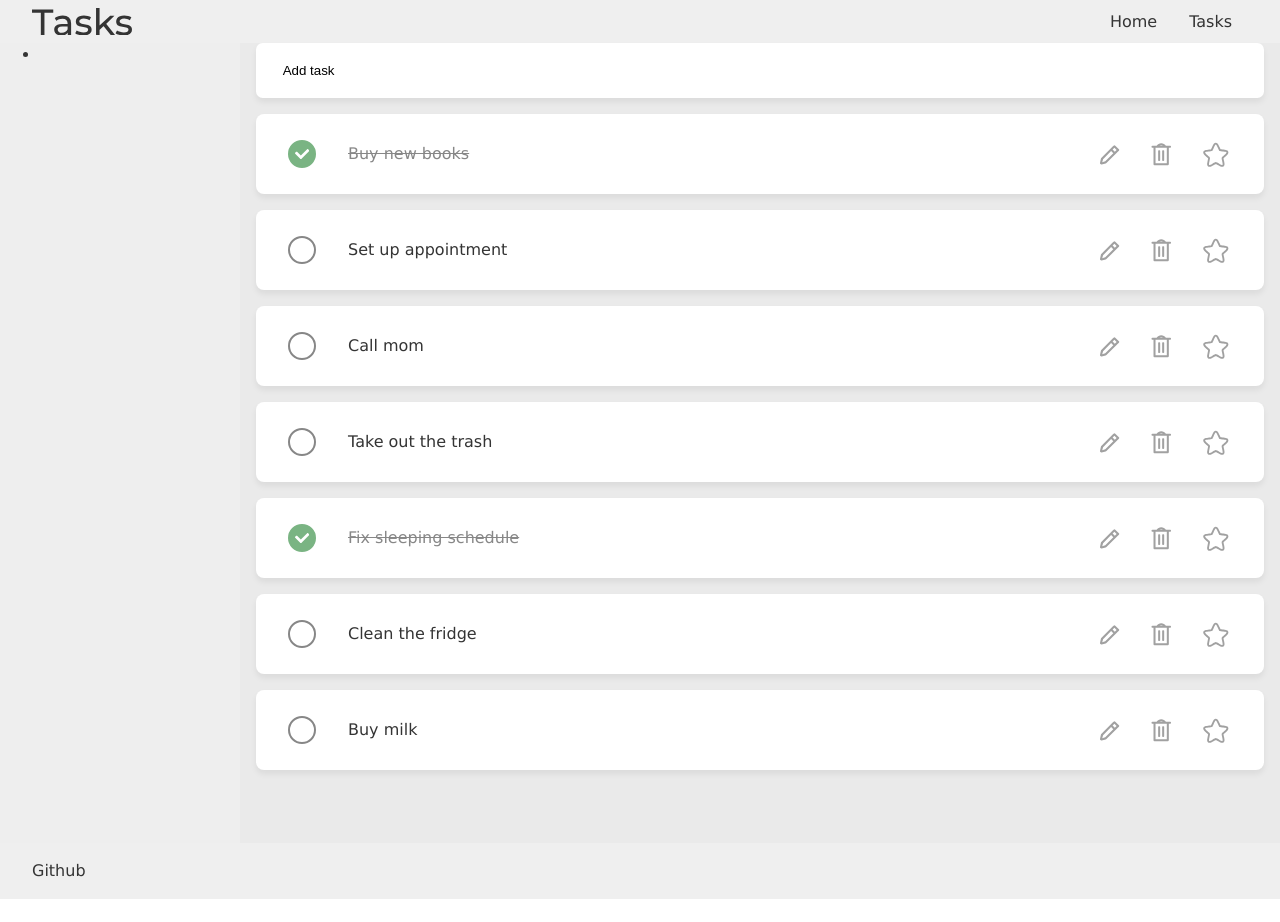
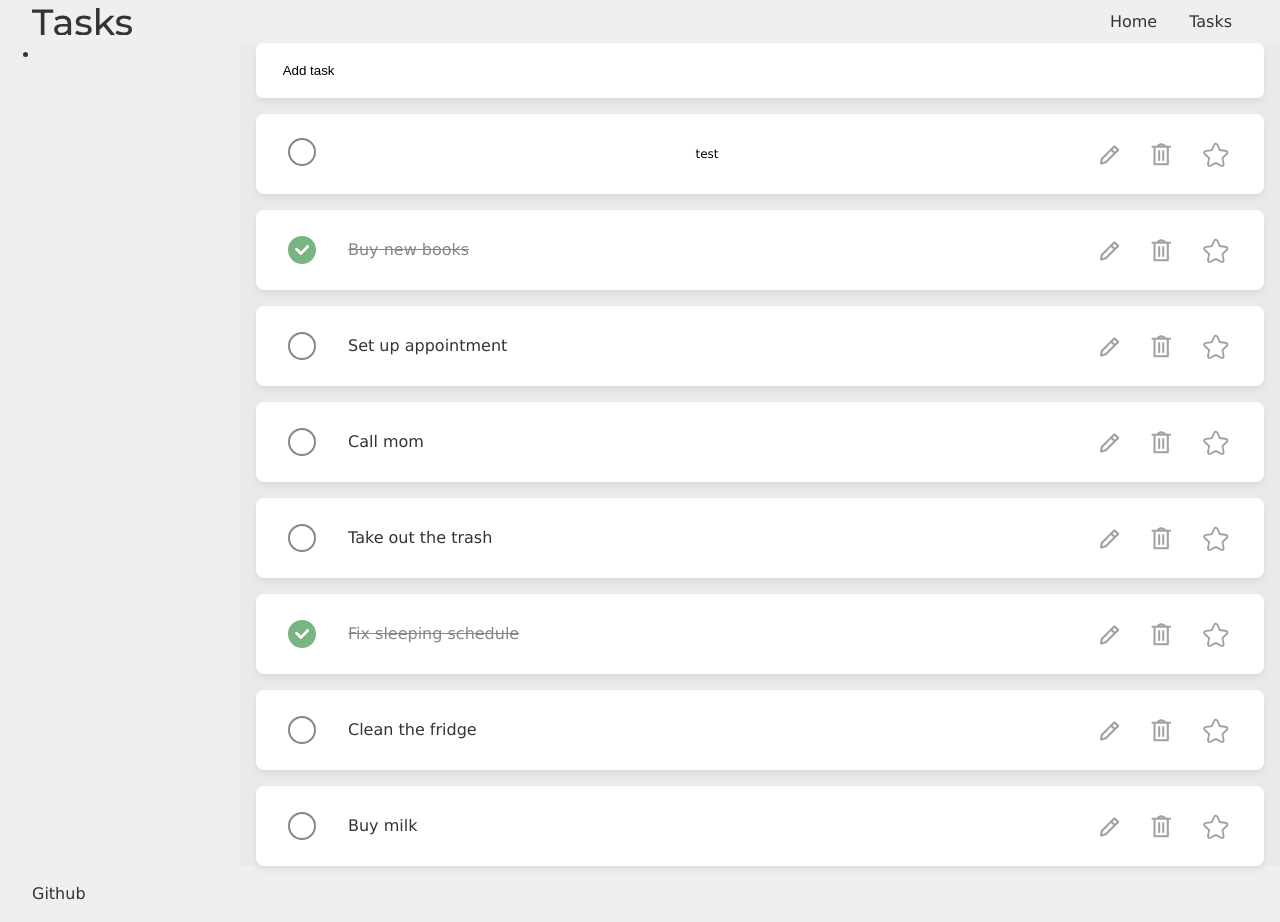
Before and after one commit to arthur-tsutiya/aplicacao-de-tarefas, a React (Create React App) app: page /tasks in a window 1280 px wide. Before the commit the page ends 899 px from the top, so only its background shows below. Built offline with nearby package versions, Linux system fonts and the light colour scheme.

Commit message:
Create first version of a expandable task component

```diff
--- a/src/components/Task.js
+++ b/src/components/Task.js
@@ -22,9 +22,7 @@ export default function Task({task, onTaskToggle, onEditClick, onTaskDelete, onT
                 <EditButton onClick={() => onEditClick(task.id)}/>
                 <DeleteButton onClick={() => onTaskDelete(task.id)} />
                 <StarButton onClick={() => onTaskImportanceToggle(task.id)} toggled={task.important}/>
-
             </div>
-
         </li>
 
     );
--- /dev/null
+++ b/src/components/TaskExpandable.css
@@ -0,0 +1,34 @@
+.task-expandable {
+    display: grid;
+    grid-template-rows: auto auto;
+    grid-template-columns: 1fr;
+}
+
+.task-expandable-visible {
+    grid-row: 1/2;
+    display: grid;
+    grid-template-columns: auto 1fr auto;
+    column-gap: 2em;
+}
+
+.task-expandable-hidden {
+    grid-row: 2/3;
+
+    display: grid;
+    grid-template-rows: 0fr;
+    opacity: 0;
+    transition: grid-template-rows .25s ease-in-out, opacity .25s ease-in-out;
+}
+
+.task-expandable.expanded .task-expandable-hidden {
+    grid-template-rows: 1fr;
+    opacity: 1;
+}
+
+.task-expandable-hidden-content {
+    overflow: hidden;
+}
+
+.task-expandable-hidden-content p {
+    min-height: 200px;
+}
--- /dev/null
+++ b/src/components/TaskExpandable.js
@@ -0,0 +1,44 @@
+import './TaskExpandable.css';
+import CheckmarkButton from './CheckmarkButton.js';
+import StarButton from './StarButton.js';
+import EditButton from './controls/EditButton.js';
+import DeleteButton from './controls/DeleteButton.js';
+import { useState} from 'react';
+
+export default function TaskExpandable({task, onTaskToggle, onEditClick, onTaskDelete, onTaskImportanceToggle}) {
+    const [expanded, setExpanded] = useState(false);
+
+
+    let taskClassName = "task-expandable card";
+    /*
+    if (task.done) {
+        taskClassName += " task-done";
+    }
+    if (task.important) {
+        taskClassName += " task-important";
+    }
+        */
+    if (expanded) {
+        taskClassName += " expanded";
+    }
+
+
+
+    return (
+        <li className={taskClassName}>
+            <div className="task-expandable-visible">
+                <CheckmarkButton onClick={() => {}} checked={task.done}/>
+                <button className="btn" onClick={() => setExpanded(c => !c)}><p className="task-title">{task.title}</p></button>
+                <div className="task-buttons">
+                    <EditButton onClick={() => onEditClick(task.id)}/>
+                    <DeleteButton onClick={() => onTaskDelete(task.id)} />
+                    <StarButton onClick={() => onTaskImportanceToggle(task.id)} toggled={task.important}/>
+                </div>
+            </div>
+            <div className="task-expandable-hidden">
+                <div className="task-expandable-hidden-content"><p>supposed to be hidden</p></div>
+            </div>
+        </li>
+
+    );
+}
--- a/src/components/TasksView.js
+++ b/src/components/TasksView.js
@@ -2,6 +2,7 @@ import './TasksView.css';
 import Task from './Task.js';
 import TaskEdit from './TaskEdit.js';
 import TaskNew from './TaskNew.js';
+import TaskExpandable from './TaskExpandable.js';
 import { useState } from 'react';
 
 export default function TasksView({tasks, onTaskToggle, onTaskChange, onTaskDelete, onTaskAdd, onTaskImportanceToggle}) {
@@ -44,6 +45,7 @@ export default function TasksView({tasks, onTaskToggle, onTaskChange, onTaskDele
       <section className="tasks-view">
         {newTask === true ? <TaskNew onTaskAdd={onTaskAdd} onFinishedTaskAdd={finishCreatingTask} /> : <button className="task card card-btn" onClick={createTask}>Add task</button>}
         <ul className="tasks-list">
+          <TaskExpandable task={{id: -1, title: 'test', done: false, important: false}} />
             {
               tasks.toReversed().map(task => {
                 if (task.id === editedTaskId) {
```
Also changed, not shown: src/components/Task.css (line endings or trailing spaces).
